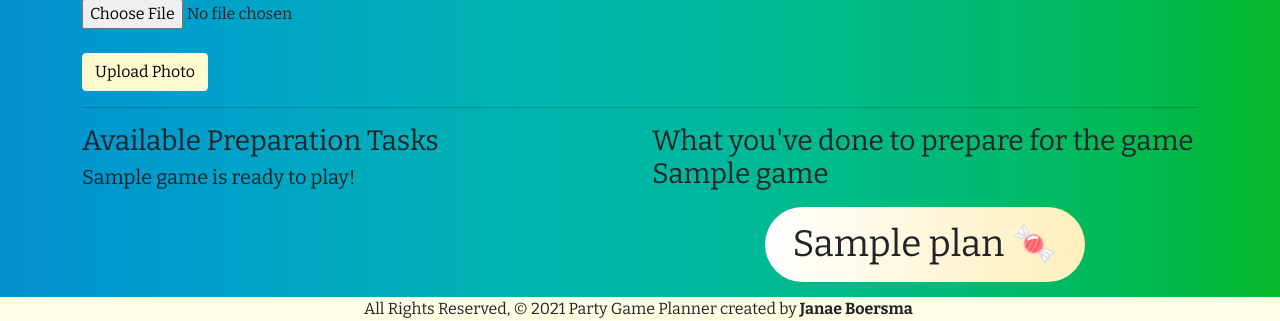
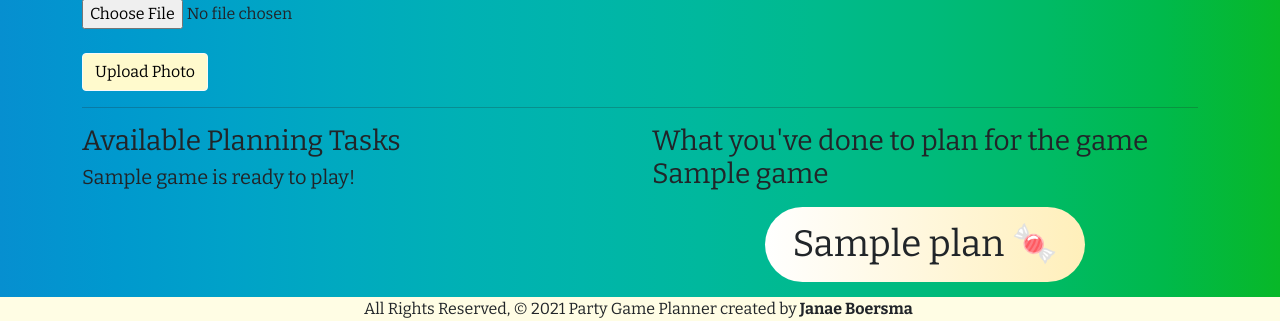
Before and after one commit to janae-b/partygameplanner, a Django app: page /games/1/ in a window 1280 px wide. Shown: the part 1052-1373 px from the top of the page. Run offline with Django 3.2, Linux system fonts and the light colour scheme; a user stored in the database is signed in; tables that the repository leaves empty hold one stand-in row (values such as "Sample post"); some libraries are stand-ins or nearby versions.

Commit message:
change word

```diff
--- a/main_app/static/css/style.css
+++ b/main_app/static/css/style.css
@@ -191,7 +191,6 @@ html {
   row-gap: 20px;
   margin-left: 15.5%;
   margin-top: 6%;
-
 }
 
 #task {
--- a/main_app/templates/games/detail.html
+++ b/main_app/templates/games/detail.html
@@ -59,7 +59,7 @@
 <hr>
 <div class="row">
 <div class="col s6">
-    <h3>Available Preparation Tasks</h3>
+    <h3>Available Planning Tasks</h3>
     {% if plans.count %}
       {% for plan in plans.all %}
         <div class="card-task">
@@ -80,7 +80,7 @@
     {% endif %}
   </div>
   <div class="col s6">
-    <h3>What you've done to prepare for the game {{ game.name }}</h3>
+    <h3>What you've done to plan for the game {{ game.name }}</h3>
     {% if game.plans.count %}
       {% for plan in game.plans.all %}
         <div class="card-task">
--- a/main_app/templates/main_app/plan_confirm_delete.html
+++ b/main_app/templates/main_app/plan_confirm_delete.html
@@ -1,7 +1,7 @@
 {% extends 'base.html' %}
 
 {% block content %}
-  <h1>Delete Game Preparation Task</h1>
+  <h1>Delete Game Planning Task</h1>
 
   <h4>Are you sure you want to delete {{ object.name }}?</h4>
 
--- a/main_app/templates/main_app/plan_detail.html
+++ b/main_app/templates/main_app/plan_detail.html
@@ -1,7 +1,7 @@
 {% extends 'base.html' %}
 {% block content %}
 
-<h1>Preparation Task Details</h1>
+<h1>Planning Task Details</h1>
 
 <div class="row">
   {% comment %} <div class="col s6 col-offset-3"> {% endcomment %}
--- a/main_app/templates/main_app/plan_list.html
+++ b/main_app/templates/main_app/plan_list.html
@@ -1,7 +1,7 @@
 {% extends 'base.html' %}
 {% block content %}
 
-<h1>Preparation Tasks</h1>
+<h1>Planning Tasks</h1>
 
 <ul>
   <div id="task">
```
